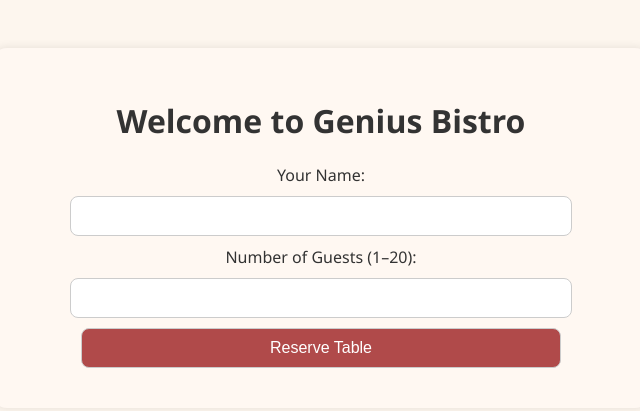
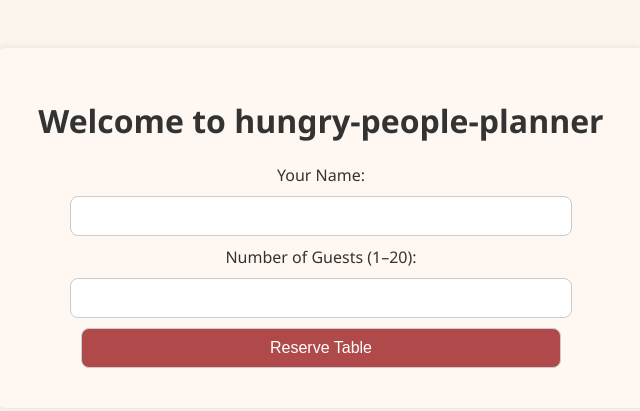
Before and after one commit to MaJazi25/restaurant-reservation, a plain HTML site: page index.html in a window 1280 px wide. Shown: the whole page, without its empty margins (319-959 px from the left). Drawn offline with Linux system fonts and the light colour scheme.

Commit message:
Update index.html

```diff
--- a/index.html
+++ b/index.html
@@ -7,7 +7,7 @@
 </head>
 <body>
 <div class="container">
-    <h1>Welcome to Genius Bistro</h1>
+    <h1>Welcome to hungry-people-planner</h1>
     <form id="reservationForm">
         <label for="userName">Your Name:</label>
         <input type="text" id="userName" required>
```
